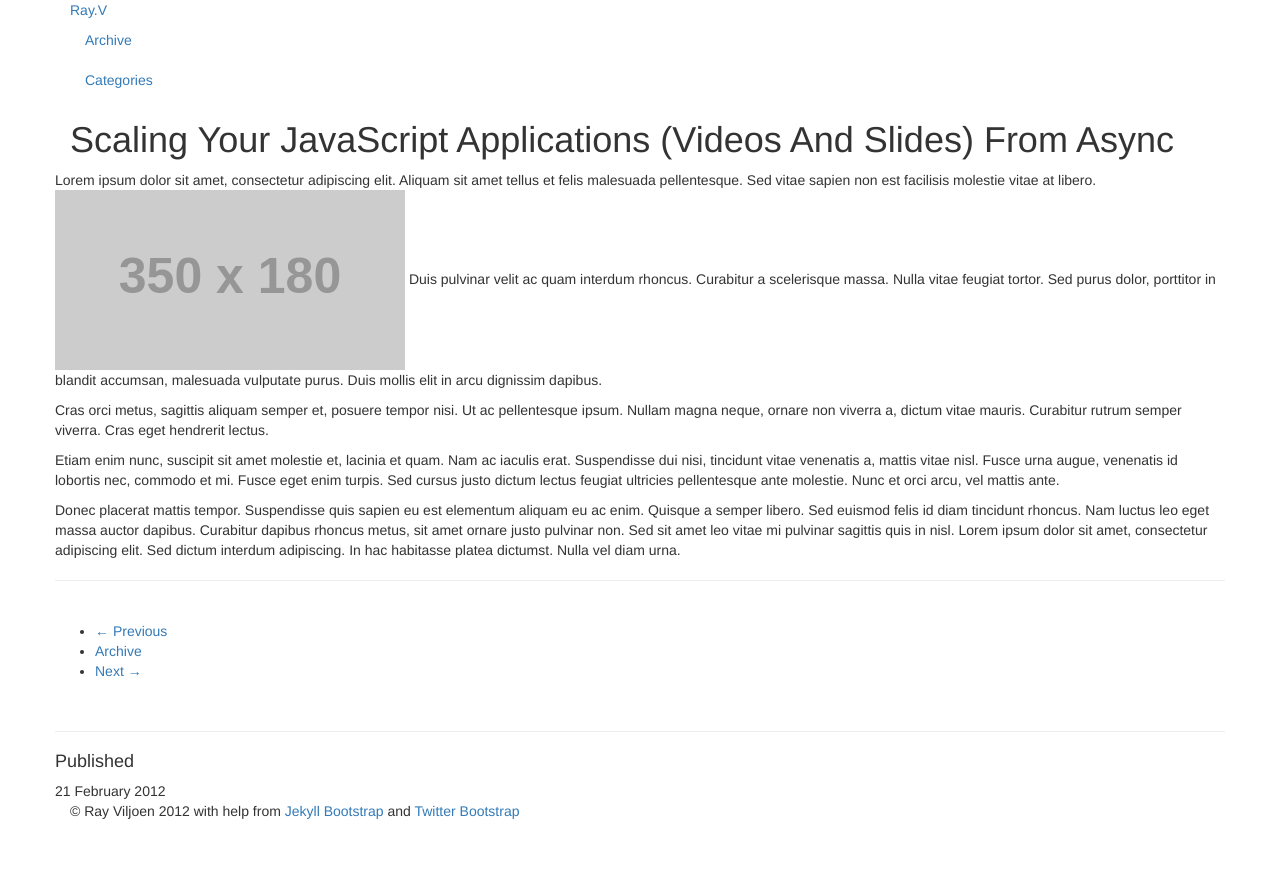
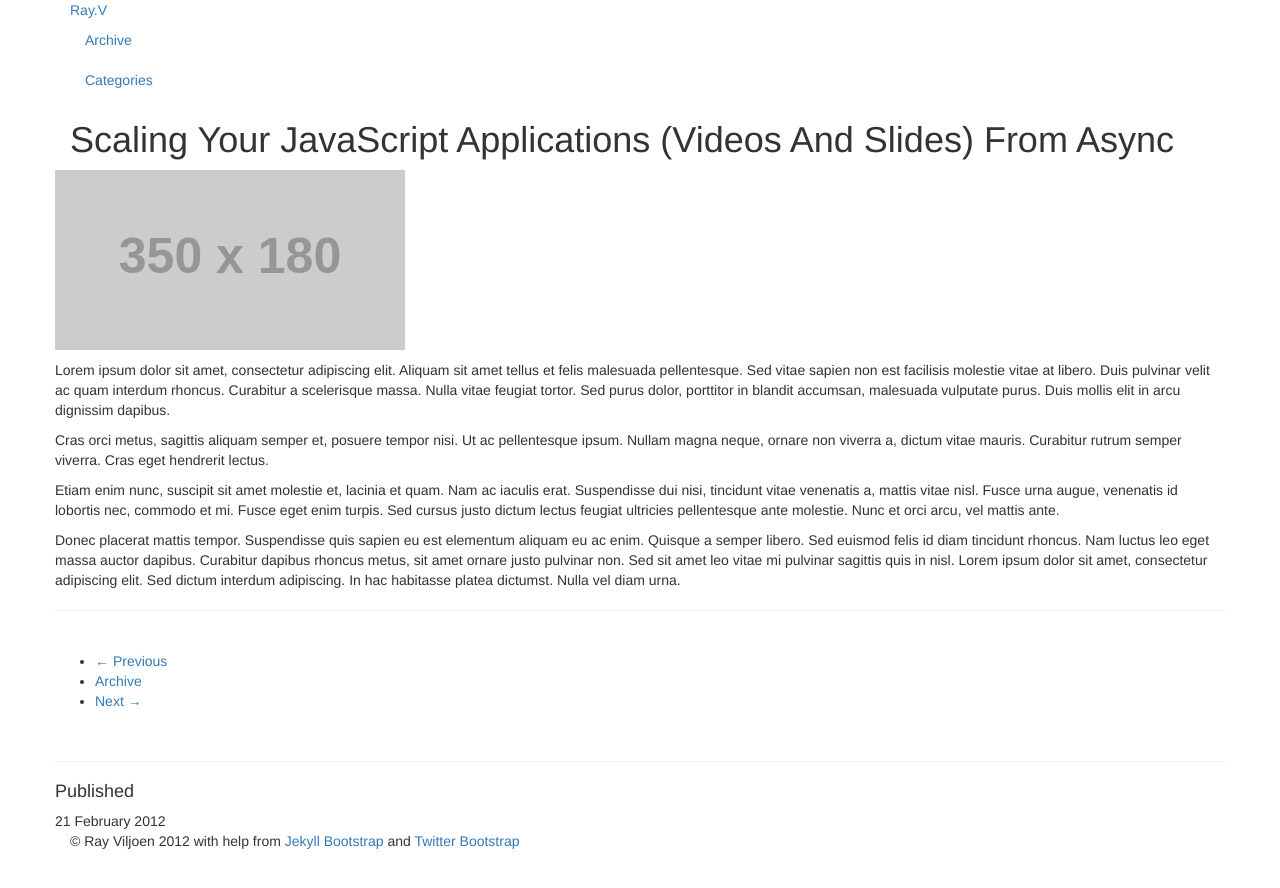
Before and after one commit to RayViljoen/rayviljoen.github.com, a Jekyll site: the page built from _posts/2012-02-21-my-second-test-post.md, in a window 1280 px wide. Shown: the top 888 px of the page. Built offline with Jekyll 4.4.1, drawn with Linux system fonts in a browser that asks for light colours; nearby versions of some CDN libraries; library files that are not in the unit come from our copies.

Commit message:
20-04 (6)

```diff
--- a/_posts/2012-02-21-my-second-test-post.md
+++ b/_posts/2012-02-21-my-second-test-post.md
@@ -5,7 +5,9 @@ category: "Testing"
 ---
 {% include JB/setup %}
 
-Lorem ipsum dolor sit amet, consectetur adipiscing elit. Aliquam sit amet tellus et felis malesuada pellentesque. Sed vitae sapien non est facilisis molestie vitae at libero.<img src="http://placehold.it/350x180" class="align_left"> Duis pulvinar velit ac quam interdum rhoncus. Curabitur a scelerisque massa. Nulla vitae feugiat tortor. Sed purus dolor, porttitor in blandit accumsan, malesuada vulputate purus. Duis mollis elit in arcu dignissim dapibus.
+<img src="http://placehold.it/350x180" class="align_left">
+
+Lorem ipsum dolor sit amet, consectetur adipiscing elit. Aliquam sit amet tellus et felis malesuada pellentesque. Sed vitae sapien non est facilisis molestie vitae at libero. Duis pulvinar velit ac quam interdum rhoncus. Curabitur a scelerisque massa. Nulla vitae feugiat tortor. Sed purus dolor, porttitor in blandit accumsan, malesuada vulputate purus. Duis mollis elit in arcu dignissim dapibus.
 
 <!-- more -->
 
```
Also changed, not shown: 3 other files.
